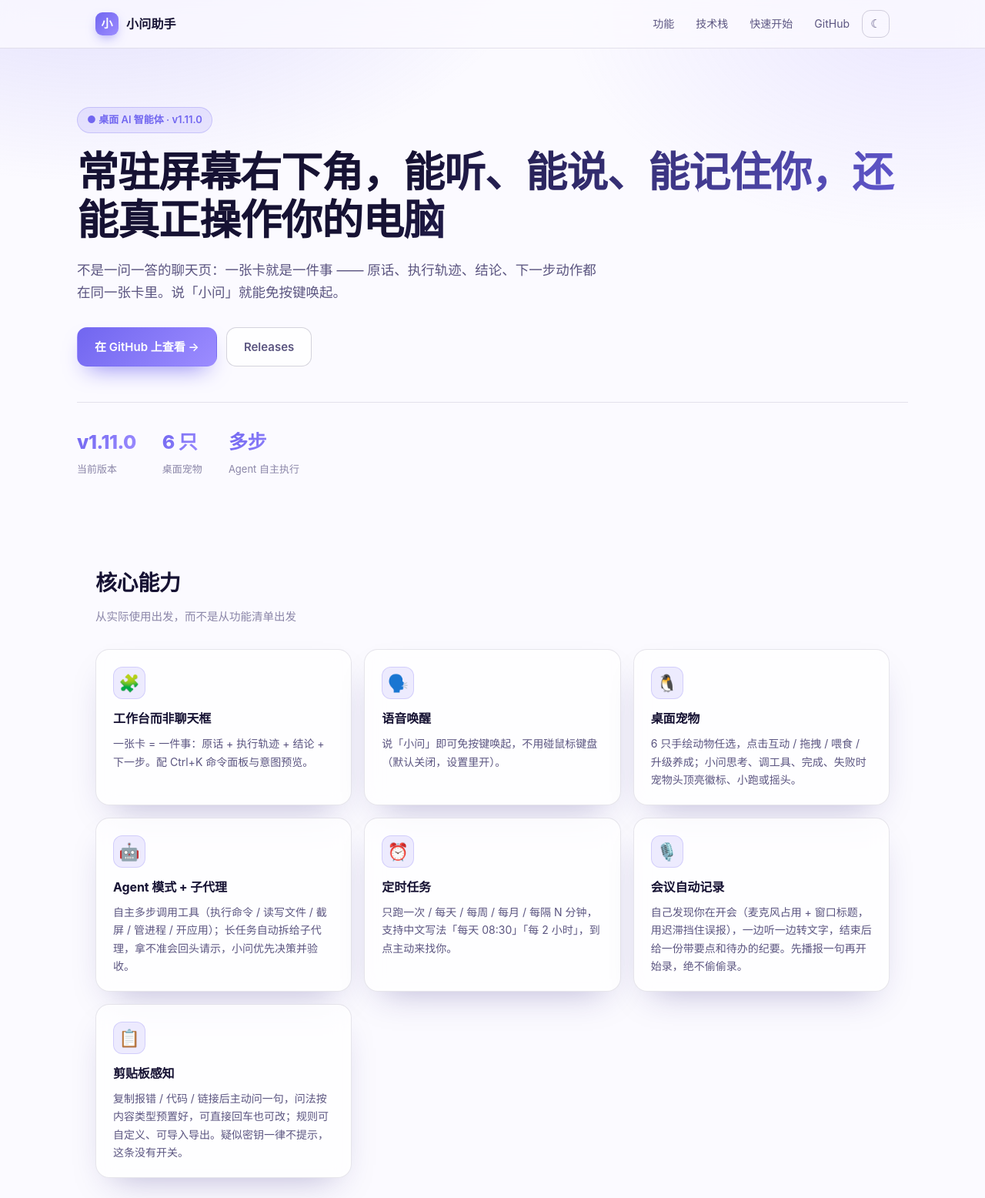
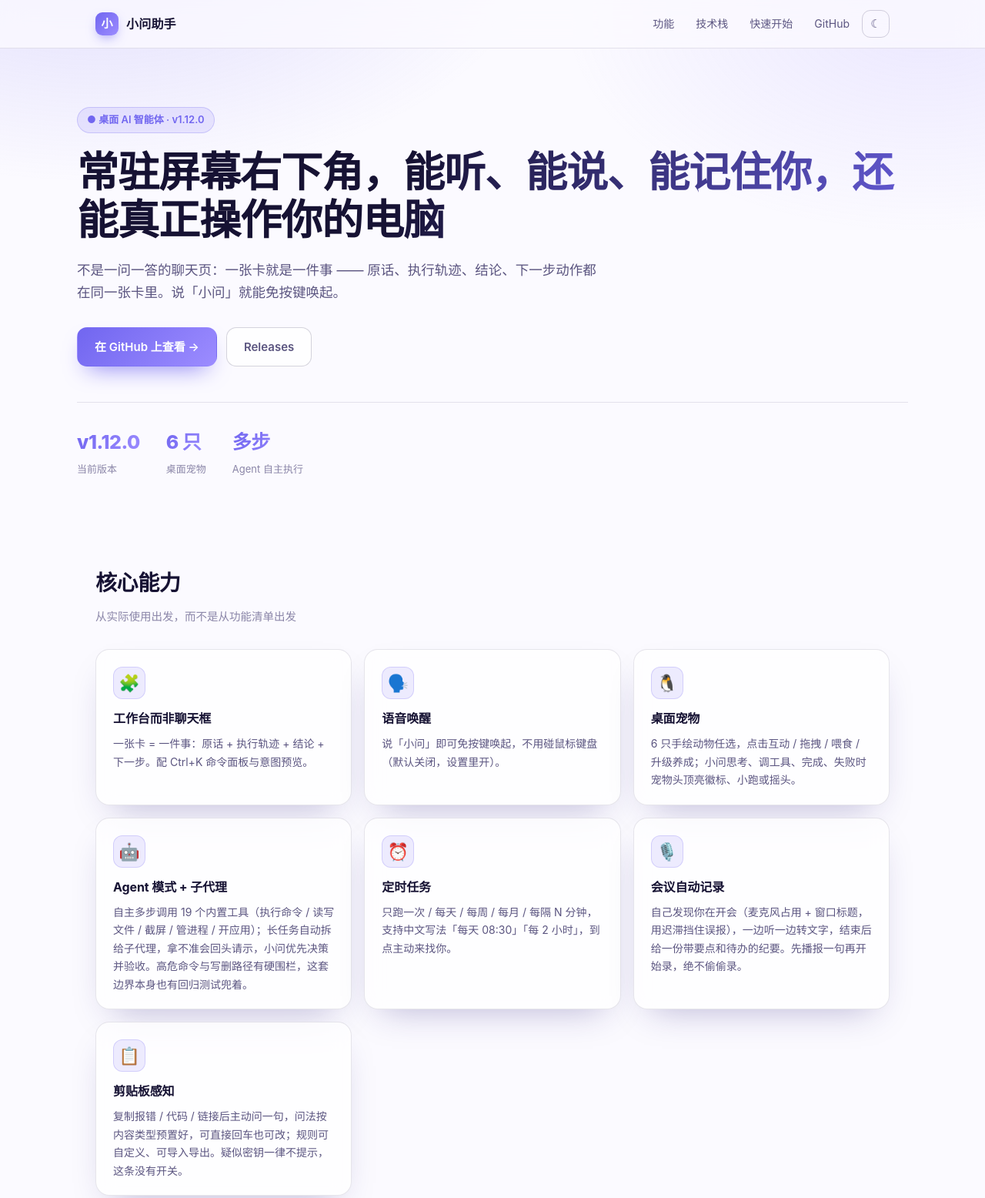
Before and after one commit to virtualman333/XiaoWenDesktopAgent, a plain HTML site: page index.html in a window 1280 px wide. Shown: the top 1556 px of the page at 77% size. Drawn offline with Linux system fonts and the light colour scheme.

Commit message:
docs(site): 同步官网（版本号 / 功能清单）

```diff
--- a/index.html
+++ b/index.html
@@ -162,20 +162,20 @@
 
 <main>
   <div class="wrap hero">
-    <span class="eyebrow">●  桌面 AI 智能体 · v1.11.0</span>
+    <span class="eyebrow">●  桌面 AI 智能体 · v1.12.0</span>
     <h1>常驻屏幕右下角，能听、能说、能记住你，还能真正操作你的电脑</h1>
     <p class="lead">不是一问一答的聊天页：一张卡就是一件事 —— 原话、执行轨迹、结论、下一步动作都在同一张卡里。说「小问」就能免按键唤起。</p>
     <div class="cta"><a class="btn btn-primary" href="https://github.com/virtualman333/XiaoWenDesktopAgent">在 GitHub 上查看 →</a><a class="btn btn-ghost" href="https://github.com/virtualman333/XiaoWenDesktopAgent/releases">Releases</a></div>
-    <div class="stats"><div class="stat"><b>v1.11.0</b><span>当前版本</span></div><div class="stat"><b>6 只</b><span>桌面宠物</span></div><div class="stat"><b>多步</b><span>Agent 自主执行</span></div></div>
+    <div class="stats"><div class="stat"><b>v1.12.0</b><span>当前版本</span></div><div class="stat"><b>6 只</b><span>桌面宠物</span></div><div class="stat"><b>多步</b><span>Agent 自主执行</span></div></div>
   </div>
 
   <section id="features"><div class="wrap">
     <div class="sec-head"><h2>核心能力</h2><p>从实际使用出发，而不是从功能清单出发</p></div>
-    <div class="grid"><div class="card"><span class="ico">🧩</span><h3>工作台而非聊天框</h3><p>一张卡 = 一件事：原话 + 执行轨迹 + 结论 + 下一步。配 Ctrl+K 命令面板与意图预览。</p></div><div class="card"><span class="ico">🗣️</span><h3>语音唤醒</h3><p>说「小问」即可免按键唤起，不用碰鼠标键盘（默认关闭，设置里开）。</p></div><div class="card"><span class="ico">🐧</span><h3>桌面宠物</h3><p>6 只手绘动物任选，点击互动 / 拖拽 / 喂食 / 升级养成；小问思考、调工具、完成、失败时宠物头顶亮徽标、小跑或摇头。</p></div><div class="card"><span class="ico">🤖</span><h3>Agent 模式 + 子代理</h3><p>自主多步调用工具（执行命令 / 读写文件 / 截屏 / 管进程 / 开应用）；长任务自动拆给子代理，拿不准会回头请示，小问优先决策并验收。</p></div><div class="card"><span class="ico">⏰</span><h3>定时任务</h3><p>只跑一次 / 每天 / 每周 / 每月 / 每隔 N 分钟，支持中文写法「每天 08:30」「每 2 小时」，到点主动来找你。</p></div><div class="card"><span class="ico">🎙️</span><h3>会议自动记录</h3><p>自己发现你在开会（麦克风占用 + 窗口标题，用迟滞挡住误报），一边听一边转文字，结束后给一份带要点和待办的纪要。先播报一句再开始录，绝不偷偷录。</p></div><div class="card"><span class="ico">📋</span><h3>剪贴板感知</h3><p>复制报错 / 代码 / 链接后主动问一句，问法按内容类型预置好，可直接回车也可改；规则可自定义、可导入导出。疑似密钥一律不提示，这条没有开关。</p></div></div>
+    <div class="grid"><div class="card"><span class="ico">🧩</span><h3>工作台而非聊天框</h3><p>一张卡 = 一件事：原话 + 执行轨迹 + 结论 + 下一步。配 Ctrl+K 命令面板与意图预览。</p></div><div class="card"><span class="ico">🗣️</span><h3>语音唤醒</h3><p>说「小问」即可免按键唤起，不用碰鼠标键盘（默认关闭，设置里开）。</p></div><div class="card"><span class="ico">🐧</span><h3>桌面宠物</h3><p>6 只手绘动物任选，点击互动 / 拖拽 / 喂食 / 升级养成；小问思考、调工具、完成、失败时宠物头顶亮徽标、小跑或摇头。</p></div><div class="card"><span class="ico">🤖</span><h3>Agent 模式 + 子代理</h3><p>自主多步调用 19 个内置工具（执行命令 / 读写文件 / 截屏 / 管进程 / 开应用）；长任务自动拆给子代理，拿不准会回头请示，小问优先决策并验收。高危命令与写删路径有硬围栏，这套边界本身也有回归测试兜着。</p></div><div class="card"><span class="ico">⏰</span><h3>定时任务</h3><p>只跑一次 / 每天 / 每周 / 每月 / 每隔 N 分钟，支持中文写法「每天 08:30」「每 2 小时」，到点主动来找你。</p></div><div class="card"><span class="ico">🎙️</span><h3>会议自动记录</h3><p>自己发现你在开会（麦克风占用 + 窗口标题，用迟滞挡住误报），一边听一边转文字，结束后给一份带要点和待办的纪要。先播报一句再开始录，绝不偷偷录。</p></div><div class="card"><span class="ico">📋</span><h3>剪贴板感知</h3><p>复制报错 / 代码 / 链接后主动问一句，问法按内容类型预置好，可直接回车也可改；规则可自定义、可导入导出。疑似密钥一律不提示，这条没有开关。</p></div></div>
   </div></section>
 
   <section id="stack"><div class="wrap">
-    <div class="sec-head"><h2>技术栈</h2><p>最新版本：v1.11.0</p></div>
+    <div class="sec-head"><h2>技术栈</h2><p>最新版本：v1.12.0</p></div>
     <div class="pills"><span class="pill">Electron</span><span class="pill">Vue 3</span><span class="pill">Node.js</span><span class="pill">MCP</span><span class="pill">Skills</span><span class="pill">DeepSeek</span><span class="pill">通义千问</span><span class="pill">Kimi</span><span class="pill">智谱</span></div>
   </div></section>
 
```
